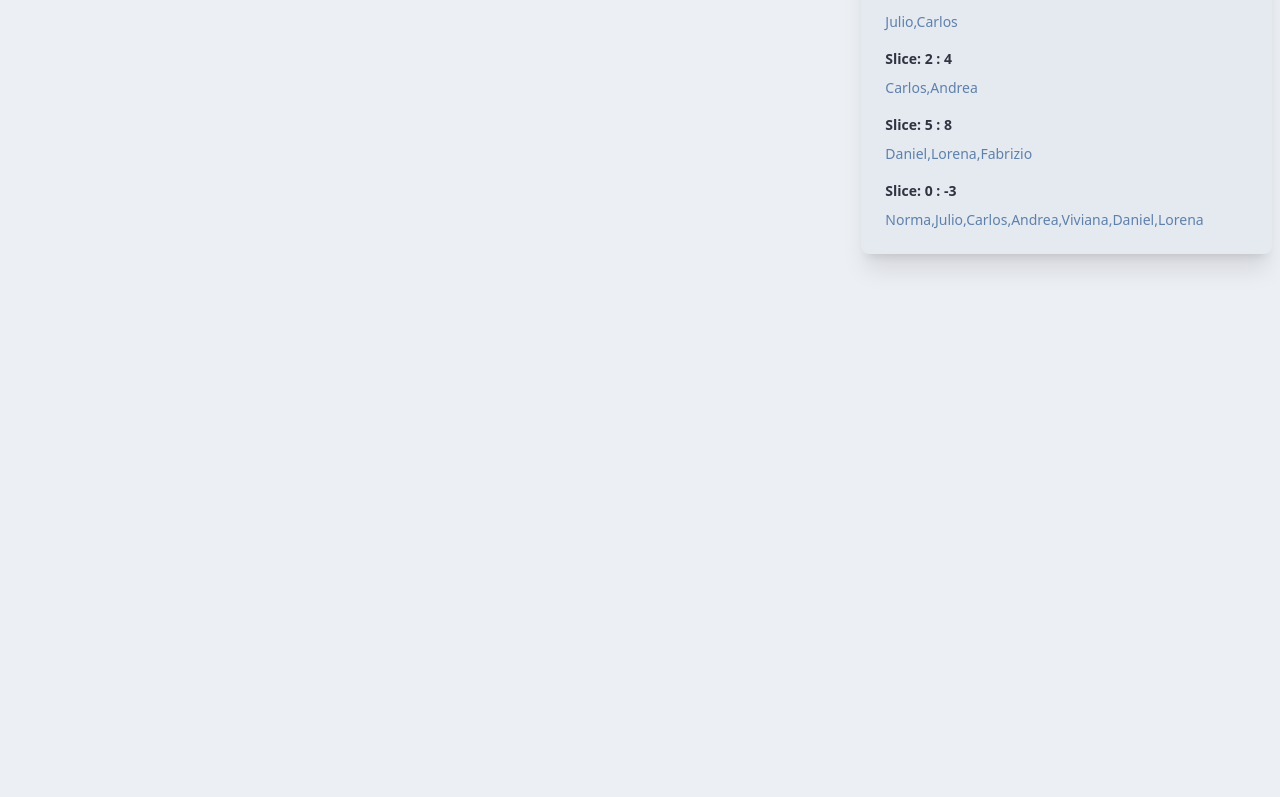
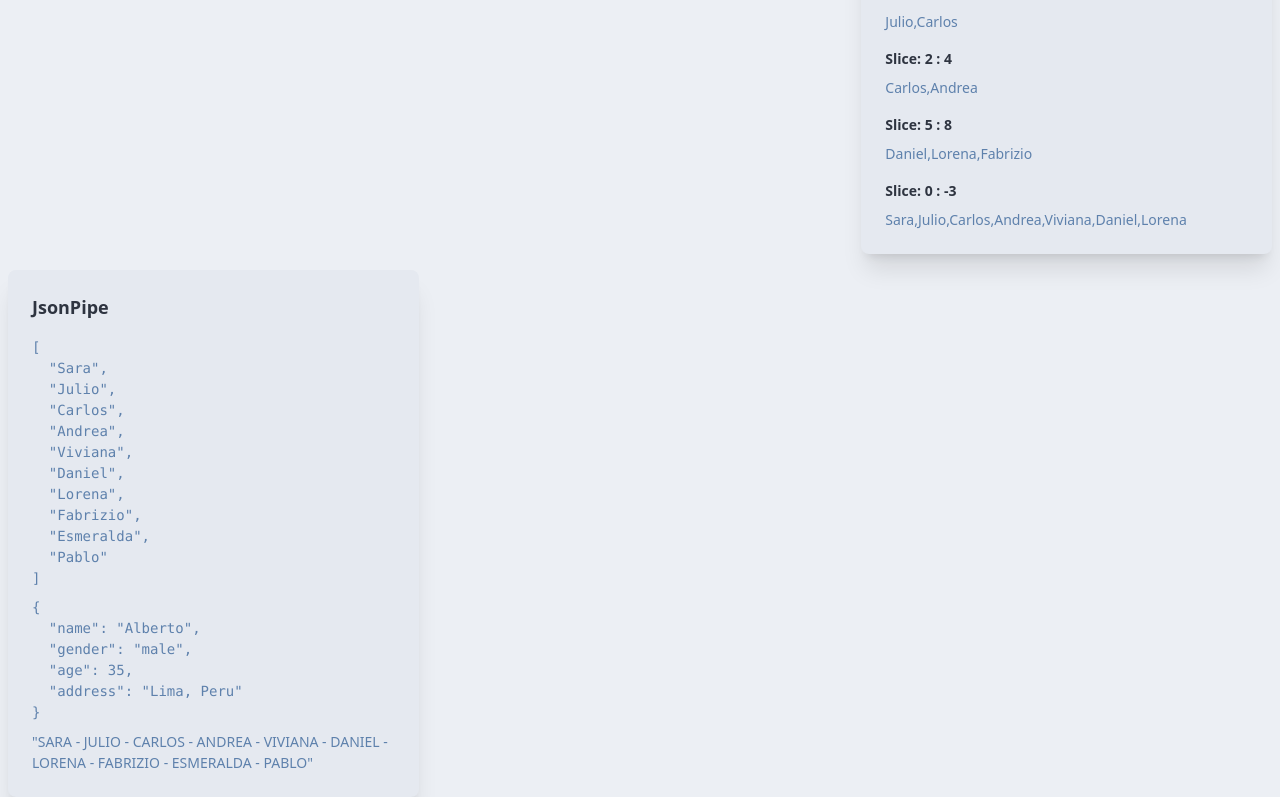
Before and after one commit to cristian-perez-incio/pipes-app-2025, an Angular app: page /uncommon in a window 1280 px wide. Shown: the part 391-1188 px from the top of the page. Before the commit the page ends 800 px from the top, so only its background shows below. Built offline with nearby package versions, Linux system fonts and the light colour scheme.

Commit message:
Json Pipe

```diff
--- a/src/app/pages/uncommon-page/uncommon-page.html
+++ b/src/app/pages/uncommon-page/uncommon-page.html
@@ -54,4 +54,10 @@
       {{clients() | slice: 0 : -3}}
     </p>
   </app-card>
+
+  <app-card title="JsonPipe">
+    <pre class="text-primary">{{clients() | json}}</pre>
+    <pre class="text-primary">{{client() | json}}</pre>
+    <p class="text-primary">{{clients().join(' - ') | json | uppercase}}</p>
+  </app-card>
 </div>
--- a/src/app/pages/uncommon-page/uncommon-page.ts
+++ b/src/app/pages/uncommon-page/uncommon-page.ts
@@ -1,5 +1,5 @@
 import { Component, signal } from '@angular/core';
-import { I18nPluralPipe, I18nSelectPipe, SlicePipe } from '@angular/common';
+import { I18nPluralPipe, I18nSelectPipe, JsonPipe, SlicePipe, UpperCasePipe } from '@angular/common';
 
 import { Card } from "../../components/card/card";
 
@@ -19,7 +19,7 @@ const client2 = {
 
 @Component({
   selector: 'app-uncommon-page',
-  imports: [Card, I18nSelectPipe, I18nPluralPipe, SlicePipe],
+  imports: [Card, UpperCasePipe, I18nSelectPipe, I18nPluralPipe, SlicePipe, JsonPipe],
   templateUrl: './uncommon-page.html'
 })
 export default class UncommonPage {
@@ -49,7 +49,7 @@ export default class UncommonPage {
   };
 
   clients = signal([
-    'Norma', 'Julio',
+    'Sara', 'Julio',
     'Carlos', 'Andrea',
     'Viviana', 'Daniel',
     'Lorena', 'Fabrizio',
```
